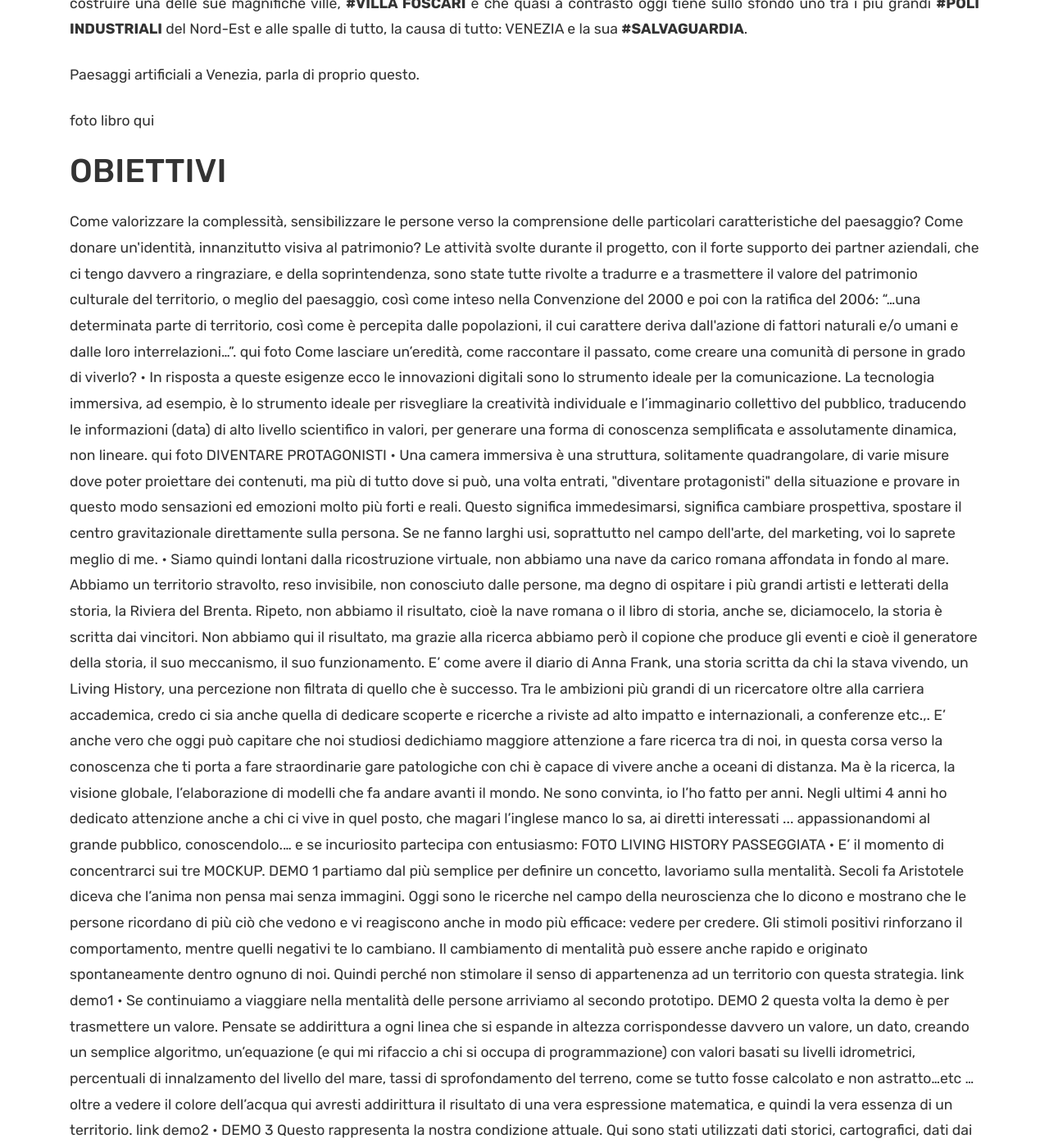
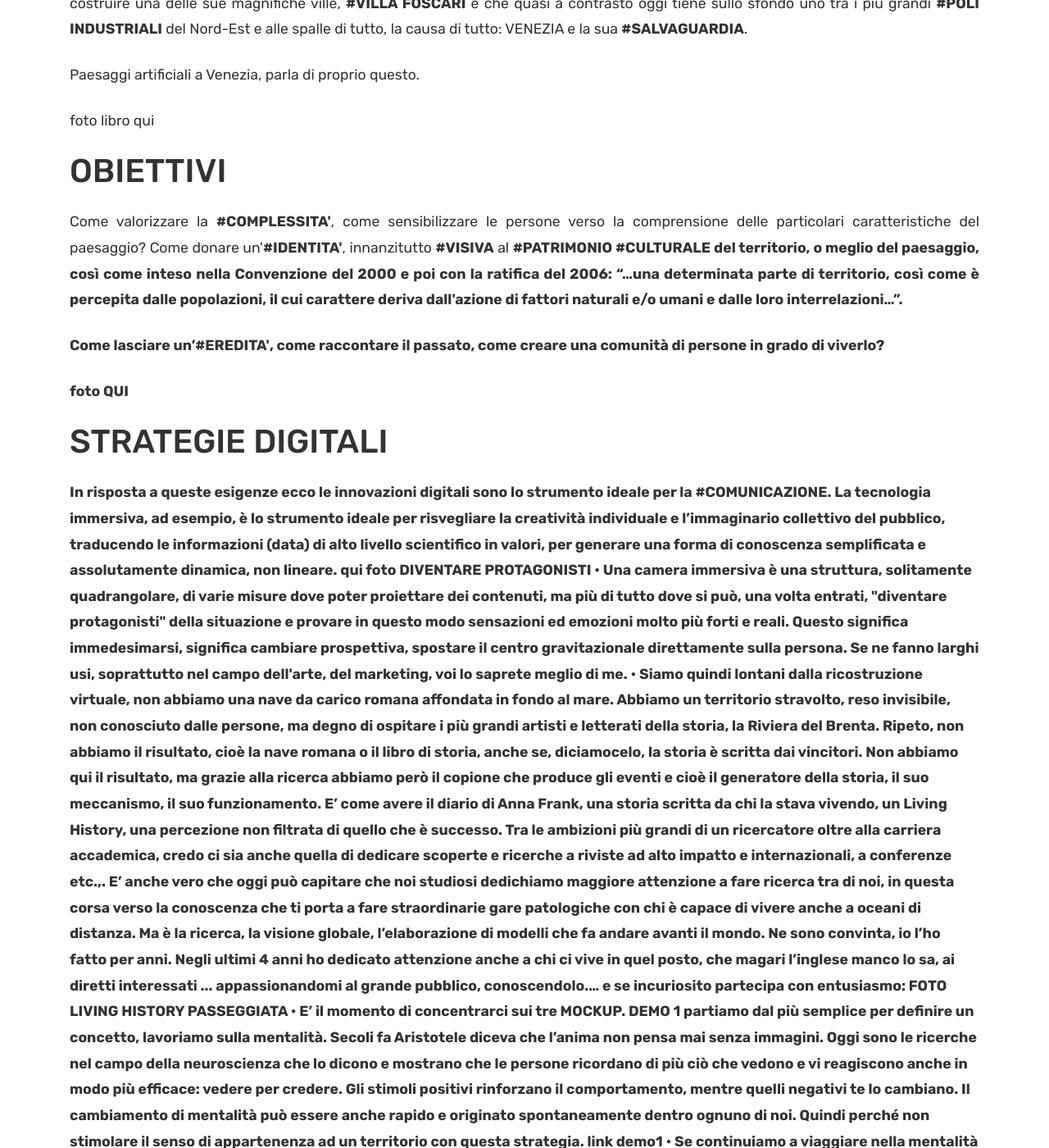
Before and after one commit to valrem93/SantIlarioeilBrenta_test, a Jekyll site: the page built from docs/heritage.html, in a window 1280 px wide and 1400 px high, scrolled down 1201 px. Shown: the whole window at 82% size. Built offline with Jekyll 4.4.1, drawn with Linux system fonts in a browser that asks for light colours; some of the changed text lies outside the part shown.

Commit message:
Update heritage.html

```diff
--- a/docs/heritage.html
+++ b/docs/heritage.html
@@ -31,20 +31,22 @@
  Ciò che è straordinario è che stiamo parlando dello stesso luogo scelto dal <b>#PALLADIO</b> per costruire una delle sue magnifiche ville,
  <b>#VILLA FOSCARI</b> e che quasi a contrasto oggi tiene sullo sfondo uno tra i più grandi <b>#POLI INDUSTRIALI</b> del Nord-Est e alle spalle di tutto, la causa di tutto:
  VENEZIA e la sua <b>#SALVAGUARDIA</b>. </p>
-  <p align=justify> Paesaggi artificiali a Venezia, parla di proprio questo.</p>
+ <p align=justify> Paesaggi artificiali a Venezia, parla di proprio questo.</p>
 
 <p>foto libro qui </p>
 
 <h1>OBIETTIVI</h1>
-Come valorizzare la complessità, sensibilizzare le persone verso la comprensione delle particolari caratteristiche del paesaggio?
-Come donare un'identità, innanzitutto visiva al patrimonio? Le attività svolte durante il progetto, con il forte supporto dei partner aziendali,
-che ci tengo davvero a ringraziare, e della soprintendenza, sono state tutte rivolte a tradurre e a trasmettere il valore del patrimonio culturale del territorio,
+ <p align=justify> Come valorizzare la <b>#COMPLESSITA'</b>, come sensibilizzare le persone verso la comprensione delle particolari caratteristiche del paesaggio?
+Come donare un'<b>#IDENTITA'</b>, innanzitutto <b>#VISIVA</b> al <b>#PATRIMONIO #CULTURALE del territorio,
 o meglio del paesaggio, così come inteso nella Convenzione del 2000 e poi con la ratifica del 2006:
-“…una determinata parte di territorio, così come è percepita dalle popolazioni, il cui carattere deriva dall'azione di fattori naturali e/o umani e dalle loro interrelazioni…”.
-qui foto
+“…una determinata parte di territorio, così come è percepita dalle popolazioni, il cui carattere deriva dall'azione di fattori naturali e/o umani e dalle loro interrelazioni…”.</p>
+<p align=justify> Come lasciare un’<b>#EREDITA'</b>, come raccontare il passato, come creare una comunità di persone in grado di viverlo?
 
-Come lasciare un’eredità, come raccontare il passato, come creare una comunità di persone in grado di viverlo?
-•	In risposta a queste esigenze ecco le innovazioni digitali sono lo strumento ideale per la comunicazione. La tecnologia immersiva, ad esempio, è lo strumento ideale
+<p>foto QUI </p>
+
+
+<h1>STRATEGIE DIGITALI</h1>
+In risposta a queste esigenze ecco le innovazioni digitali sono lo strumento ideale per la #COMUNICAZIONE. La tecnologia immersiva, ad esempio, è lo strumento ideale
 per risvegliare la creatività individuale e l’immaginario collettivo del pubblico, traducendo le informazioni (data) di alto livello scientifico in valori,
 per generare una forma di conoscenza semplificata e assolutamente dinamica, non lineare.
 qui foto
```
